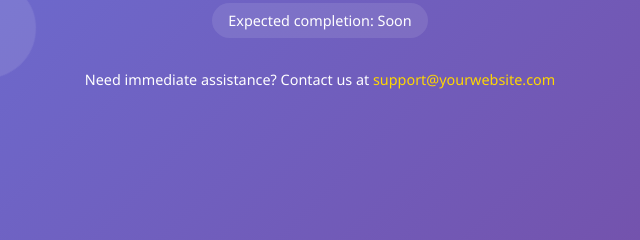
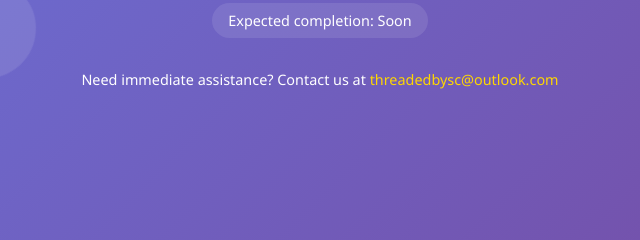
Before and after one commit to SomaanBhatti/ThreadedbySC, a plain HTML site: page index.html in a window 1280 px wide. Shown: the part 557-797 px from the top of the page, 320-960 px from the left. Drawn offline with Linux system fonts and the light colour scheme.

Commit message:
Update index.html

```diff
--- a/index.html
+++ b/index.html
@@ -221,7 +221,7 @@
         <div class="eta">Expected completion: Soon</div>
 
         <div class="contact-info">
-            Need immediate assistance? Contact us at <a href="mailto:support@yourwebsite.com">support@yourwebsite.com</a>
+            Need immediate assistance? Contact us at <a href="mailto:threadedbysc@outlook.com">threadedbysc@outlook.com</a>
         </div>
     </div>
 </body>
```
